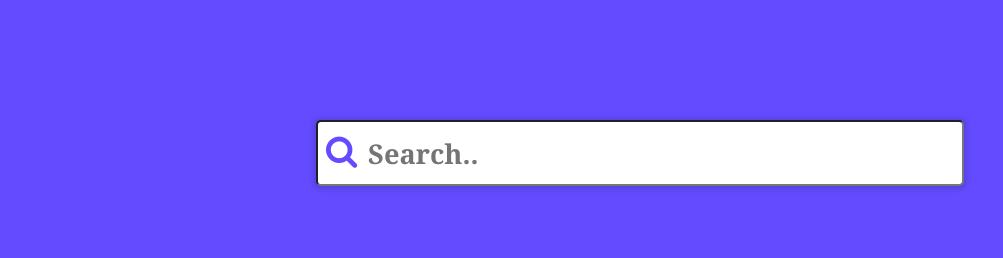
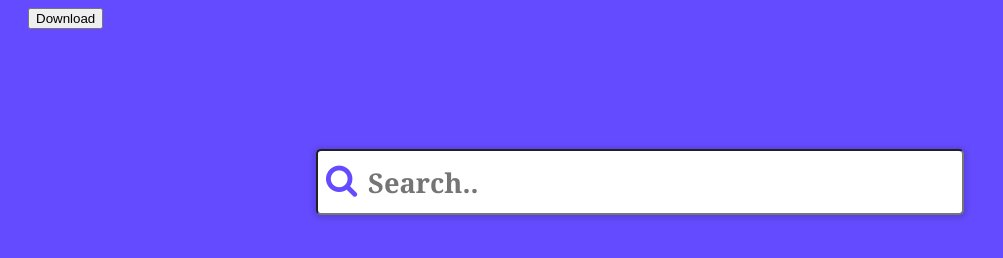
Before and after one commit to Fady2007/code, a plain HTML site: page index.html in a window 1280 px wide. Shown: the whole page, without its empty margins (0-1003 px from the left). Drawn offline with Linux system fonts and the light colour scheme.

Commit message:
Update index.html

```diff
--- a/index.html
+++ b/index.html
@@ -31,6 +31,8 @@
 	}
 	</style>
 <body onLoad="">
+
+	<a href="Capture001.png" download><button type="button">Download</button></a>
 	<center>
 
 
```
